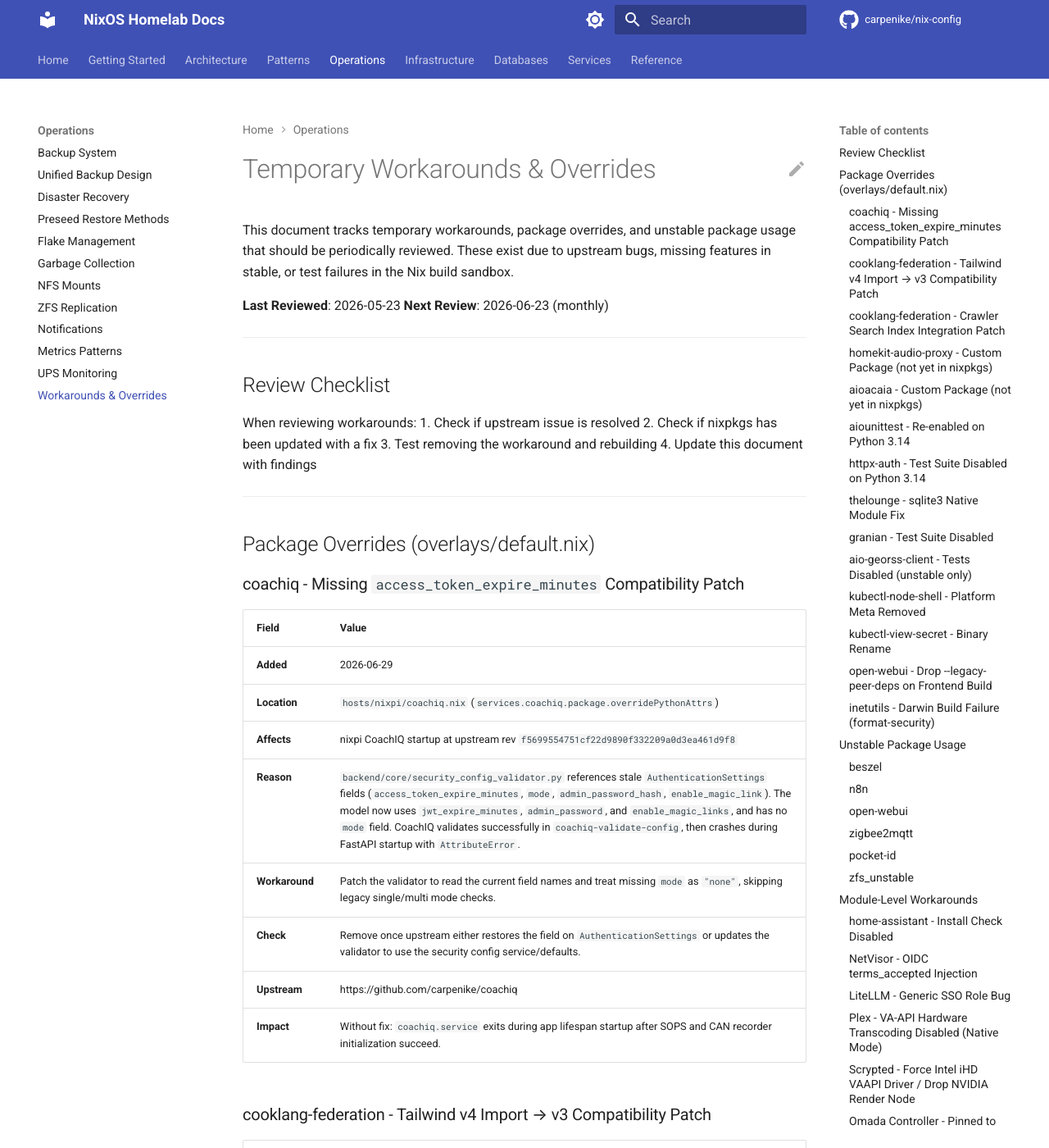
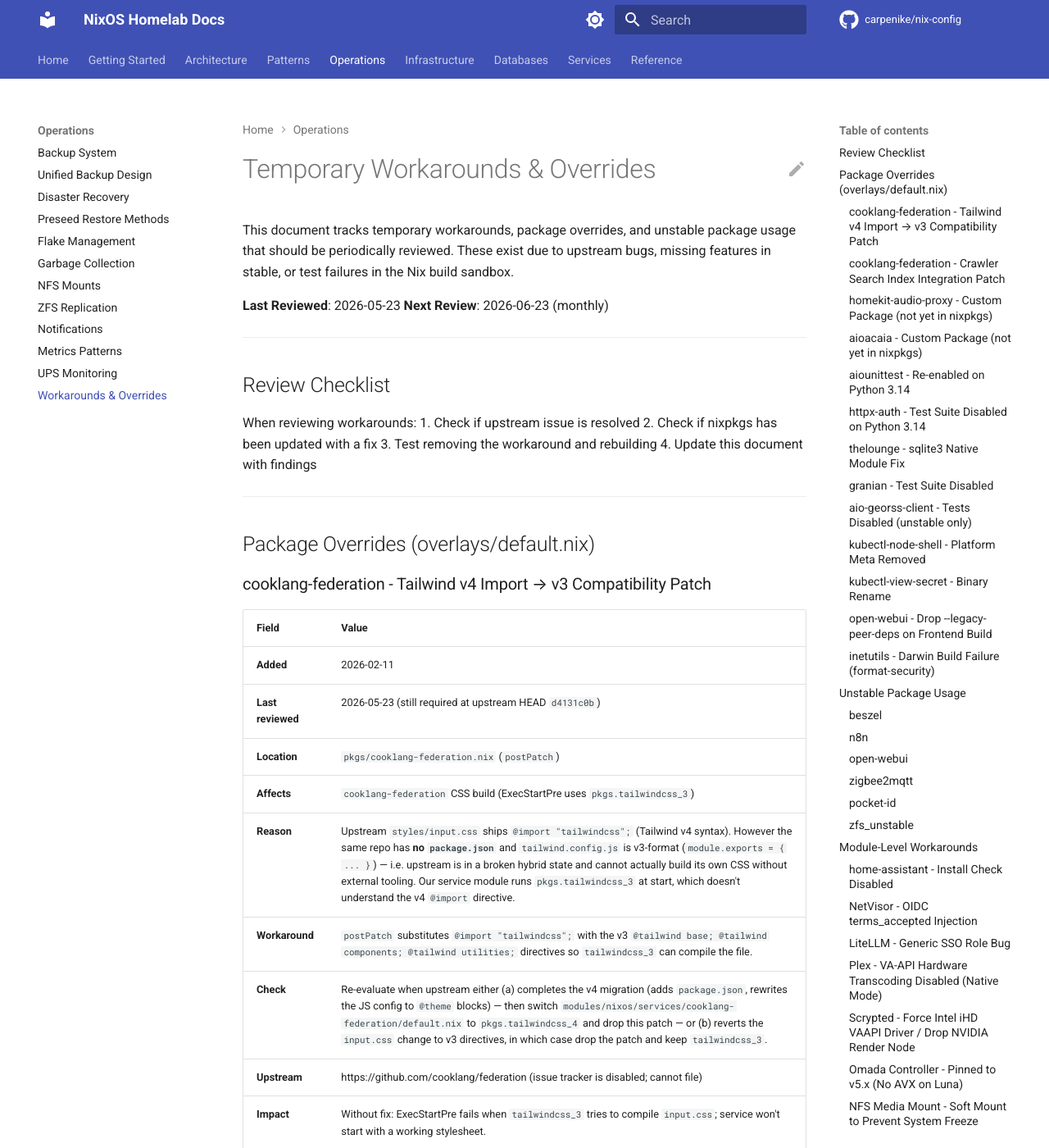
Before and after one commit to carpenike/nix-config, an MkDocs documentation site: the page built from docs/workarounds.md, in a window 1280 px wide and 1400 px high. Shown: the whole window at 82% size. Built offline with MkDocs 1.6.1 and Material for MkDocs 9.7.7, drawn with Linux system fonts in a browser that asks for light colours; comment, search, counter and statistics services are not loaded.

Commit message:
fix(nixpi): use upstream CoachIQ deployment fixes

```diff
--- a/docs/workarounds.md
+++ b/docs/workarounds.md
@@ -18,19 +18,6 @@
 ---
 
 ## Package Overrides (overlays/default.nix)
-
-### coachiq - Missing `access_token_expire_minutes` Compatibility Patch
-
-| Field | Value |
-|-------|-------|
-| **Added** | 2026-06-29 |
-| **Location** | `hosts/nixpi/coachiq.nix` (`services.coachiq.package.overridePythonAttrs`) |
-| **Affects** | nixpi CoachIQ startup at upstream rev `f5699554751cf22d9890f332209a0d3ea461d9f8` |
-| **Reason** | `backend/core/security_config_validator.py` references stale `AuthenticationSettings` fields (`access_token_expire_minutes`, `mode`, `admin_password_hash`, `enable_magic_link`). The model now uses `jwt_expire_minutes`, `admin_password`, and `enable_magic_links`, and has no `mode` field. CoachIQ validates successfully in `coachiq-validate-config`, then crashes during FastAPI startup with `AttributeError`. |
-| **Workaround** | Patch the validator to read the current field names and treat missing `mode` as `"none"`, skipping legacy single/multi mode checks. |
-| **Check** | Remove once upstream either restores the field on `AuthenticationSettings` or updates the validator to use the security config service/defaults. |
-| **Upstream** | https://github.com/carpenike/coachiq |
-| **Impact** | Without fix: `coachiq.service` exits during app lifespan startup after SOPS and CAN recorder initialization succeed. |
 
 ### cooklang-federation - Tailwind v4 Import → v3 Compatibility Patch
 
```
Also changed, not shown: 2 other files.
